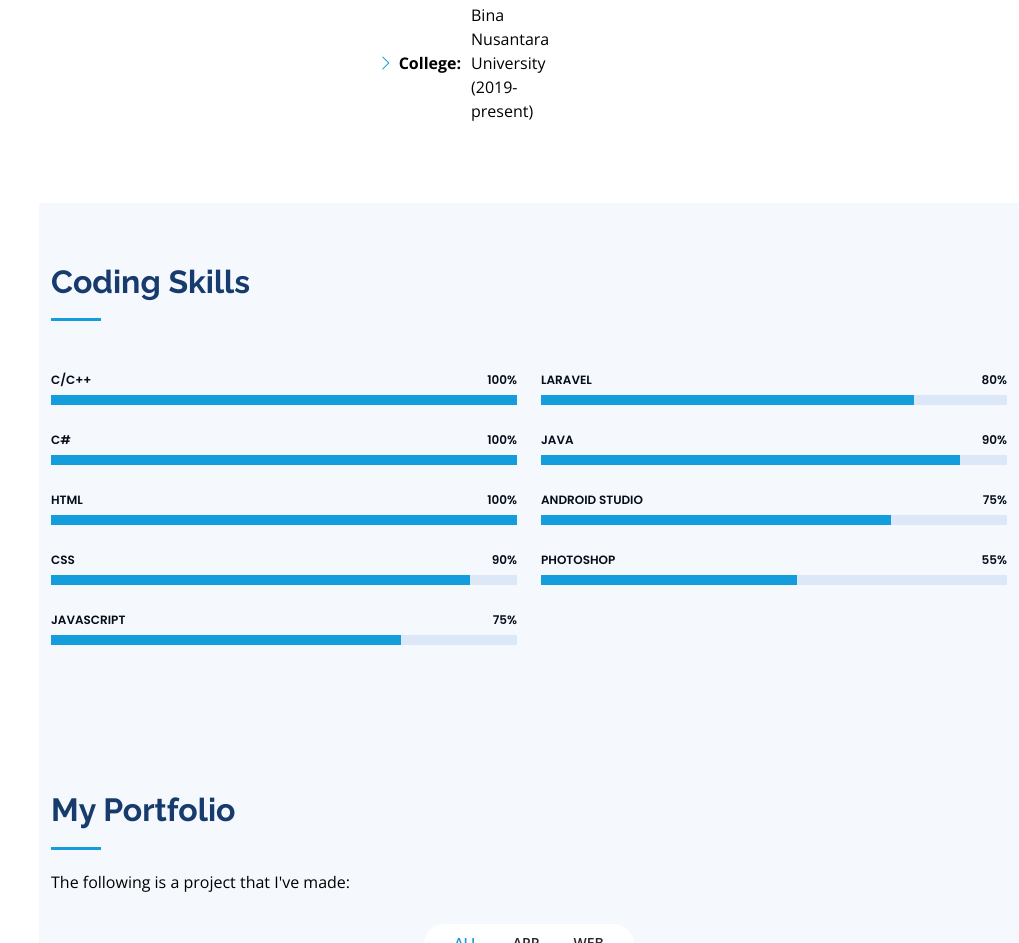
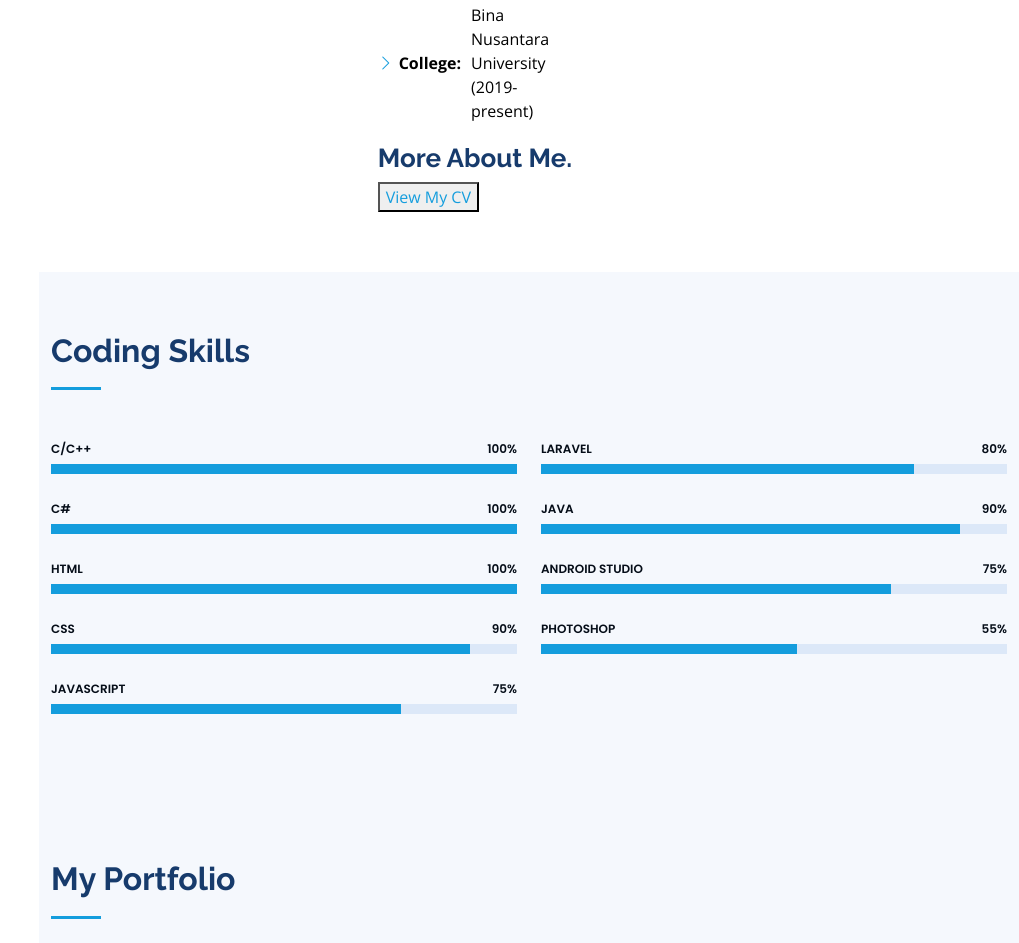
Before and after one commit to HusodoWijaya/HusodoWijaya, a plain HTML site: page index.html in a window 1280 px wide. Shown: the part 1724-2667 px from the top of the page, without its empty margins (261-1280 px from the left). Drawn offline with nearby package versions, Linux system fonts and the light colour scheme.

Commit message:
Update index.html

```diff
--- a/index.html
+++ b/index.html
@@ -104,6 +104,13 @@
                     <li><i class="bi bi-chevron-right"></i> <strong>College:</strong> <span>Bina Nusantara University (2019-present)</span></li>
                   </ul>
               </div>
+            <div class="col-lg-8 pt-4 pt-lg-0 content" data-aos="fade-left">
+                <h3>More About Me.</h3>
+                <div class="row">
+                  <div class="col-lg-6">
+                    <button><a href="https://drive.google.com/file/d/1y3IoaEeYVBQfuUZIEHr_ppyeMOuqhN8G/view?usp=sharing">View My CV</button></a>
+                </div>
+            </div>
 
             </div>
 
```
